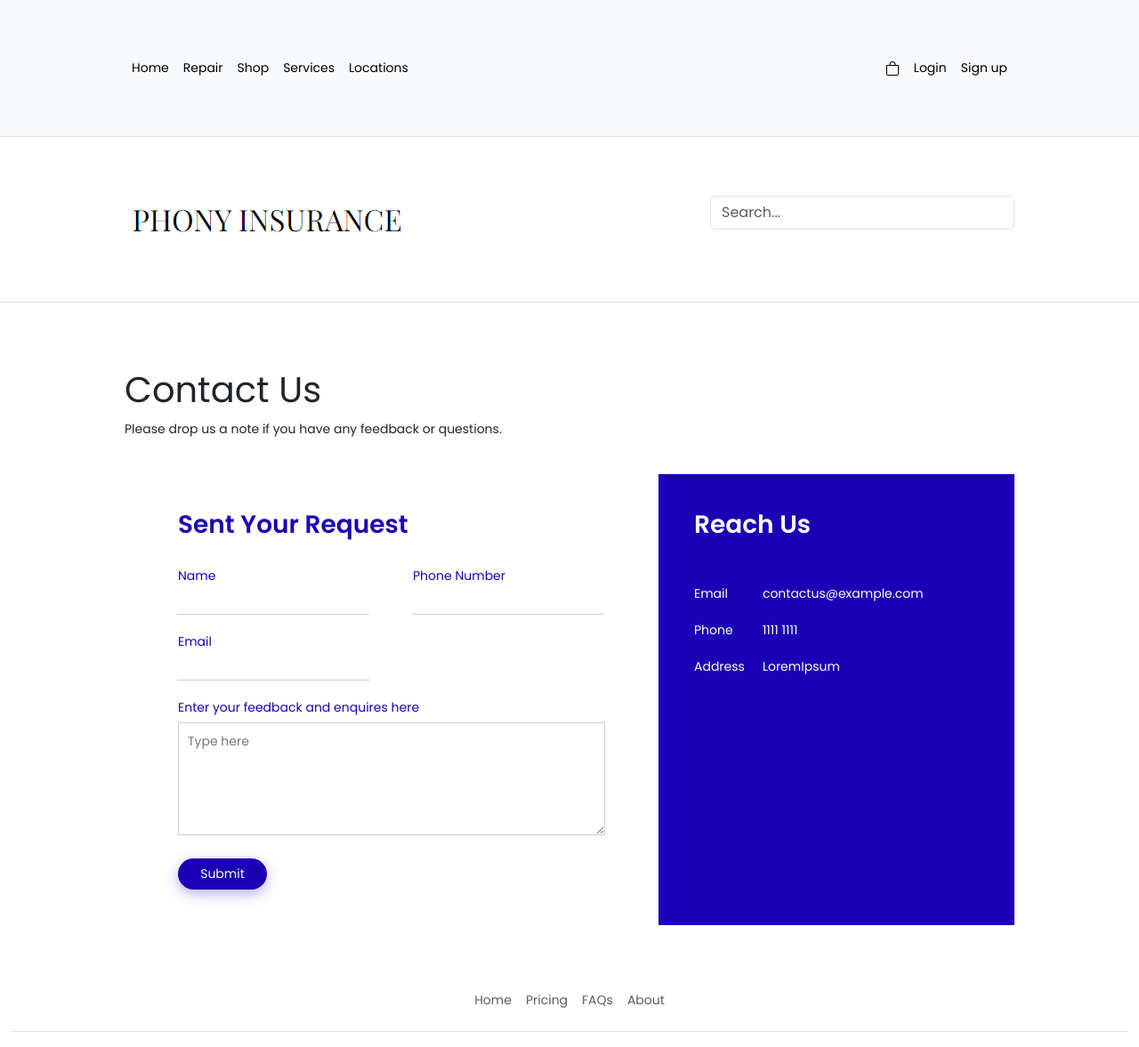
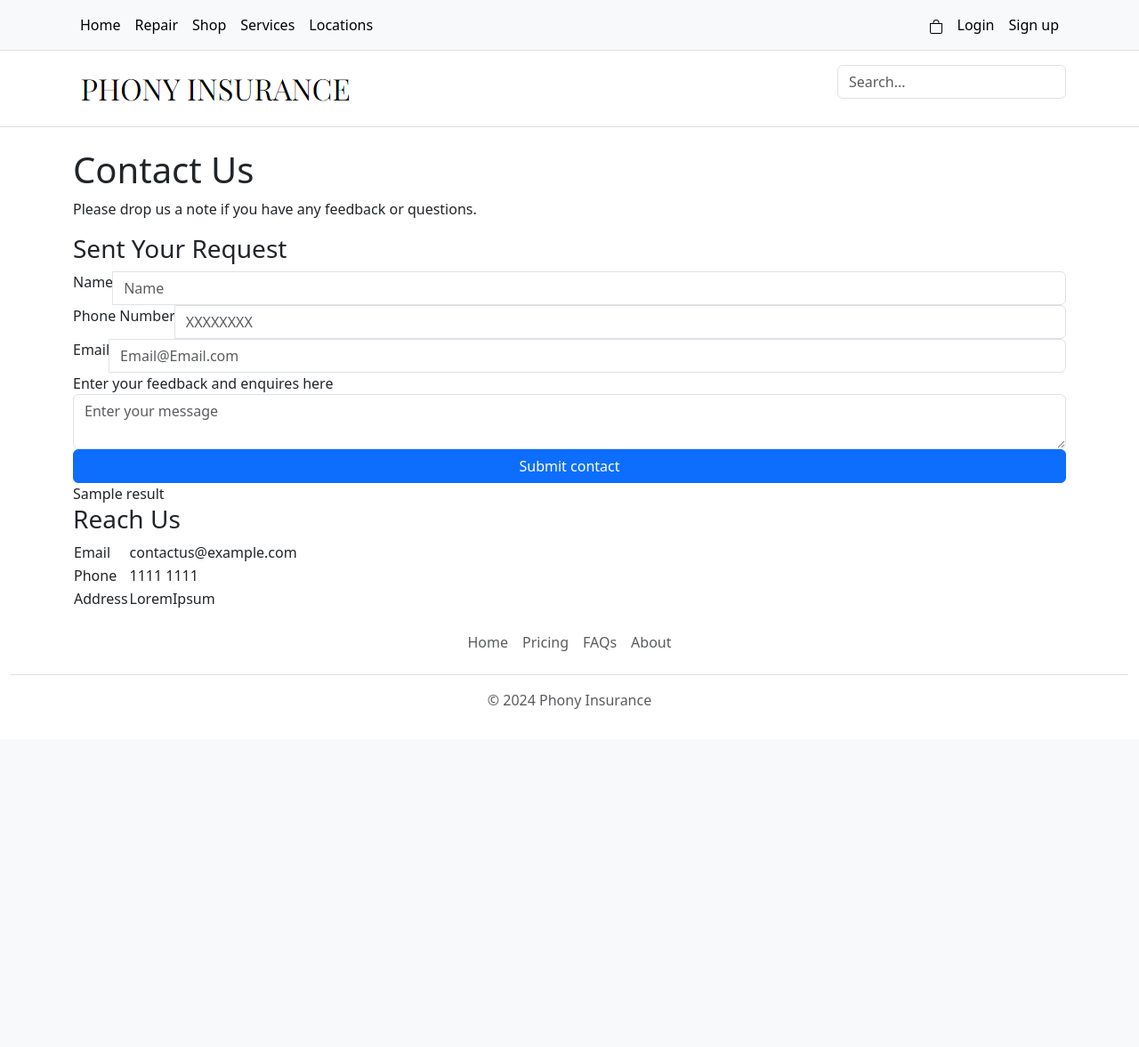
Before and after one commit to ceilingfans/app-dev, a Python web app: template website/templates/contact.html in a window 1280 px wide. Shown: the top 1177 px of the page at 89% size. After the commit the page ends 797 px from the top, so only its background shows below. Run offline with Jinja, Linux system fonts and the light colour scheme; the template is opened without the code that fills it: most values are stand-ins (such as "Sample title", 1, 10 or a date in 2020); form fields are guessed from the names that the template uses.

Commit message:
feat: Contact us webhook

```diff
--- a/requirements.txt
+++ b/requirements.txt
@@ -13,3 +13,4 @@ flask-wtf
 argon2-cffi
 flask-login
 email_validator
+dhooks
--- a/website/templates/contact.html
+++ b/website/templates/contact.html
@@ -1,17 +1,6 @@
 {% extends "base.html" %}
 {% block title %}Contact{% endblock %}
 {% block content %}
-
-<html lang="en">
-<head>
-    <meta charset="UTF-8">
-    <meta name="viewport" content="width=device-width, initial-scale=1.0">
-    <link rel="stylesheet" type="text/css" href="{{ url_for('static', filename='css/contact-us.css')}}">
-    <link rel="preconnect" href="https://fonts.googleapis.com">
-    <link rel="preconnect" href="https://fonts.gstatic.com" crossorigin>
-    <link href="https://fonts.googleapis.com/css2?family=Poppins:wght@400;600;800&display=swap" rel="stylesheet">
-    <title>Contact Us</title>
-</head>
 
 <body>
     <div class="container">
@@ -20,28 +9,38 @@
         <div class="contact-box">
             <div class="contact-left">
                 <h3>Sent Your Request</h3>
-                <form>
+                <form method="POST">
+                    {{ form.csrf_token }}
                     <div class="input-row">
                         <div class="input-group">
                             <label>Name</label>
-                            <input type="text" required>
+                            {{ form.name(class="form-control", placeholder="Name") }}
                         </div>
                         <div class="input-group">
                             <label>Phone Number</label>
-                            <input type="text" required>
+                            {{ form.phone_number(class="form-control", placeholder="XXXXXXXX") }}
                         </div>
                     </div>
                     <div class="input-row">
                         <div class="input-group">
                             <label>Email</label>
-                            <input type="text" required>
+                            {{ form.email(class="form-control", placeholder="Email@Email.com") }}
                         </div>
                     </div>
                     <label>Enter your feedback and enquires here</label>
-                    <textarea rows="5" placeholder="Type here"></textarea>
+                    {{ form.message(class="form-control", placeholder="Enter your message") }}
 
-                    <button type="submit">Submit</button>
-
+                    {{ form.submit_contact(class="w-100 btn btn-primary")}}
+                    {% if form.errors %}
+                    <ul class="errors">
+                      {% for field in form %}
+                      {% for error in field.errors %}
+                      <li>{{field.label}}: {{ error }}</li>
+                      {% endfor %}
+                      {% endfor %}
+                    </ul>
+                    {% endif %}
+                    {{ result }}
                 </form>
             </div>
             <div class="contact-right">
@@ -63,6 +62,4 @@
             </div>
         </div>
     </div>
-</body>
-</html>
 {% endblock %}
```
Also changed, not shown: api/structures/datavalidation.py (+19 -1 lines), website/main.py (+9 -2 lines).
